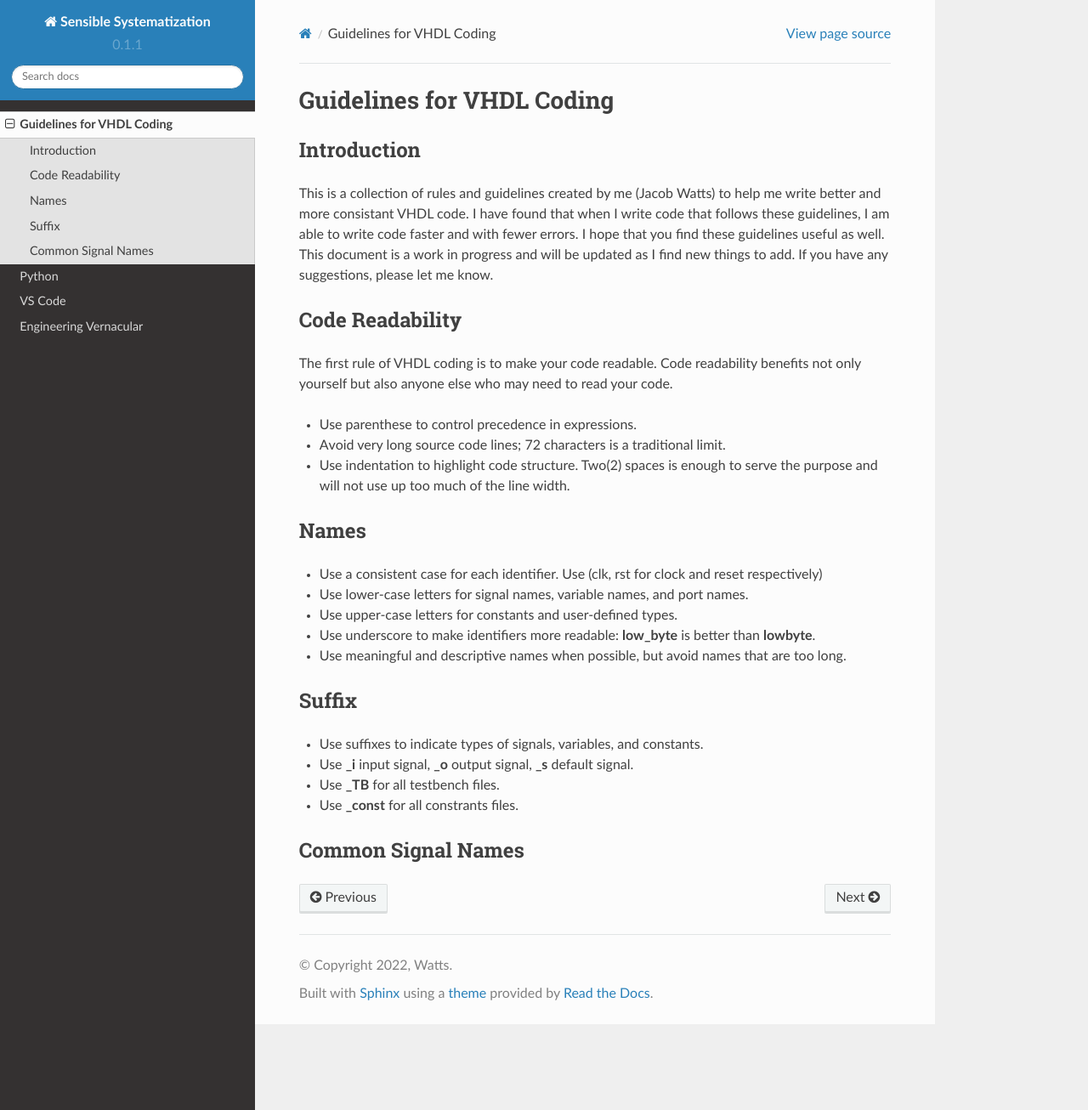
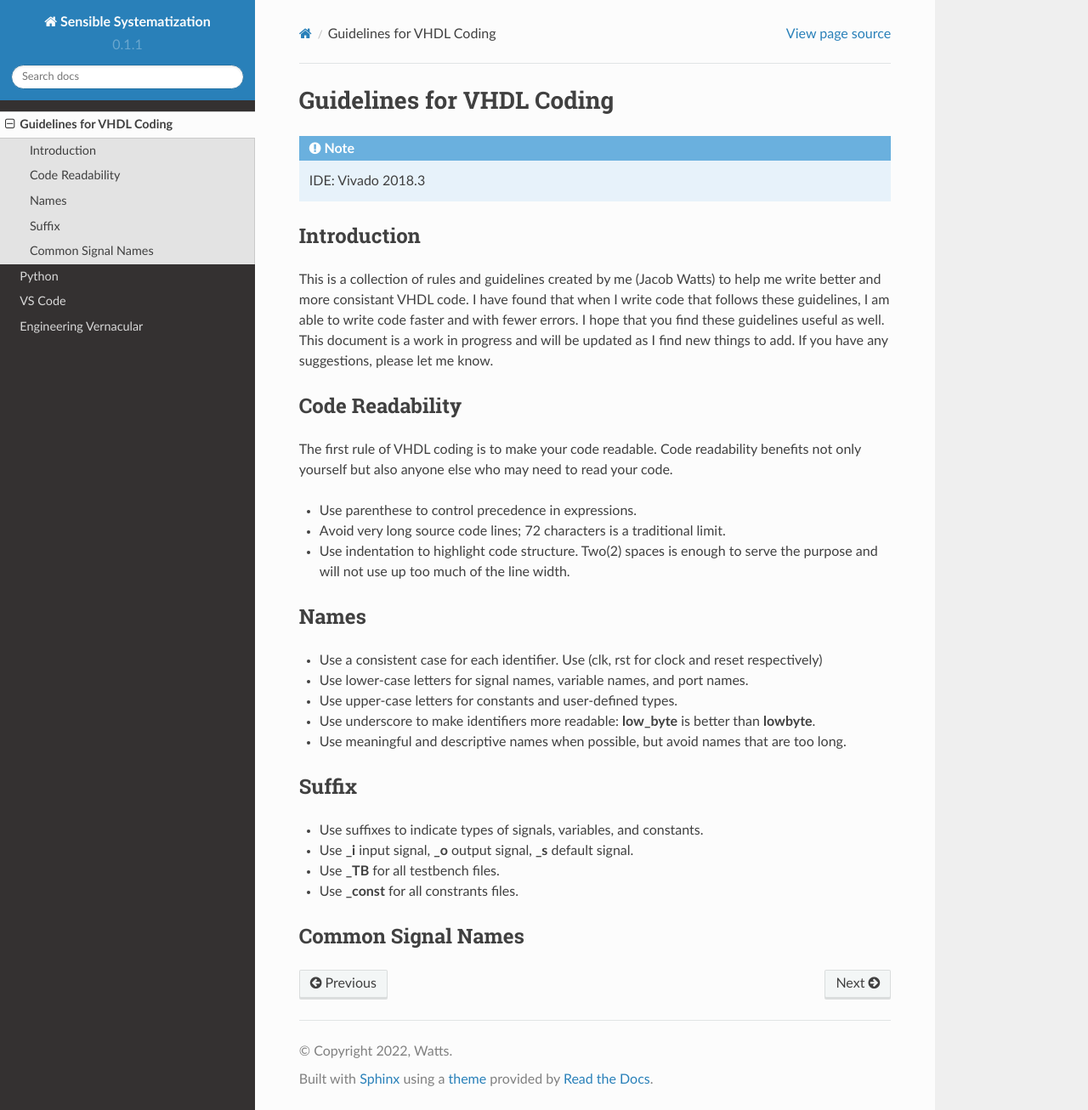
Before and after one commit to wattsjake/sensible-systematization, a Sphinx documentation site: the page built from docs/source/VHDL.rst, in a window 1280 px wide and 1306 px high. Shown: the whole window at 85% size. Built offline with Sphinx 7.4.7 and the Read the Docs theme 2.0.0, drawn with Linux system fonts in a browser that asks for light colours.

Commit message:
added note

```diff
--- a/docs/source/VHDL.rst
+++ b/docs/source/VHDL.rst
@@ -1,5 +1,9 @@
 Guidelines for VHDL Coding
 =====
+
+.. note::
+
+    IDE: Vivado 2018.3
 
 
 Introduction
```
